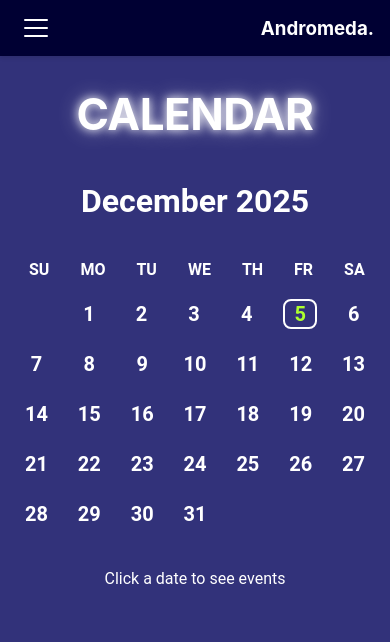
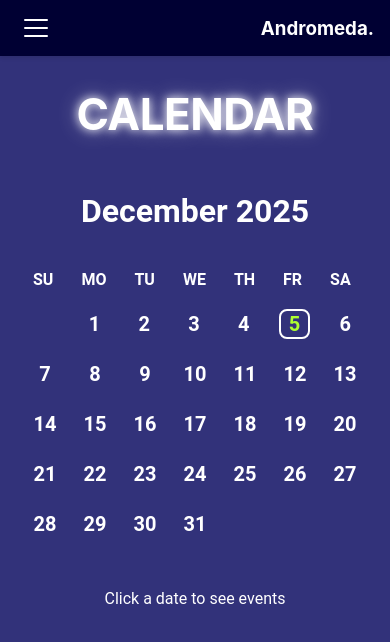
Before and after one commit to abk2191/organiser, a React (Vite) app: page /organiser/calendar in a window 390 px wide. Shown: the top 642 px of the page. Built offline with nearby package versions, Linux system fonts and the light colour scheme.

Commit message:
Added new features

```diff
--- a/src/index.css
+++ b/src/index.css
@@ -1044,9 +1044,9 @@ html {
     overflow: hidden;
   }
 
-  /* .calendar-div-main {
-    margin-top: 70px;
-  } */
+  .clndr-wrpr {
+    padding: 10px;
+  }
   .week-dates {
     gap: 20px;
   }
@@ -1055,8 +1055,8 @@ html {
   }
 
   .day-names-div {
-    gap: 31px;
-    margin-left: 9px;
+    gap: 28px;
+    margin-left: 3px;
     margin-top: 15px;
   }
 
```
